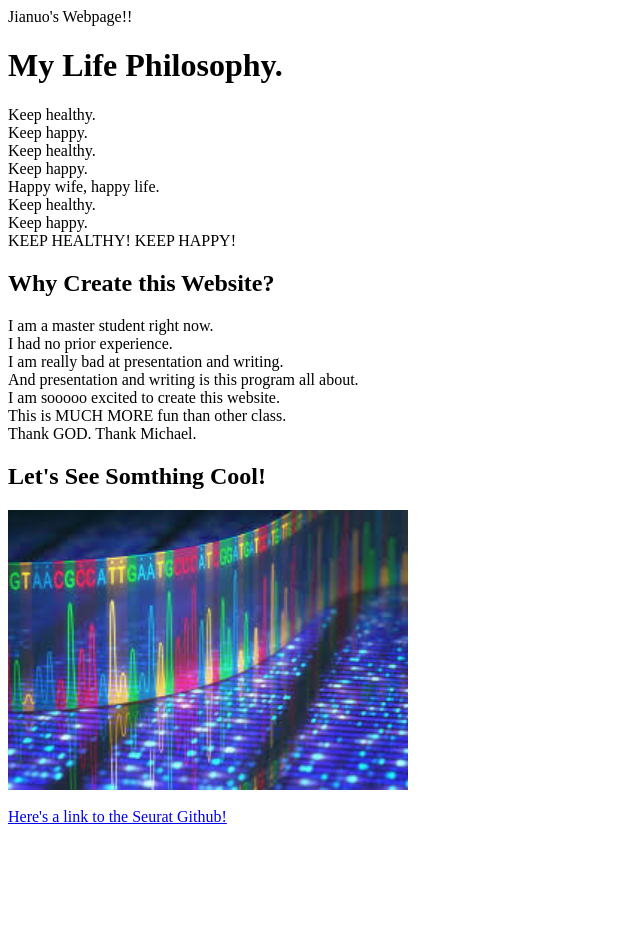
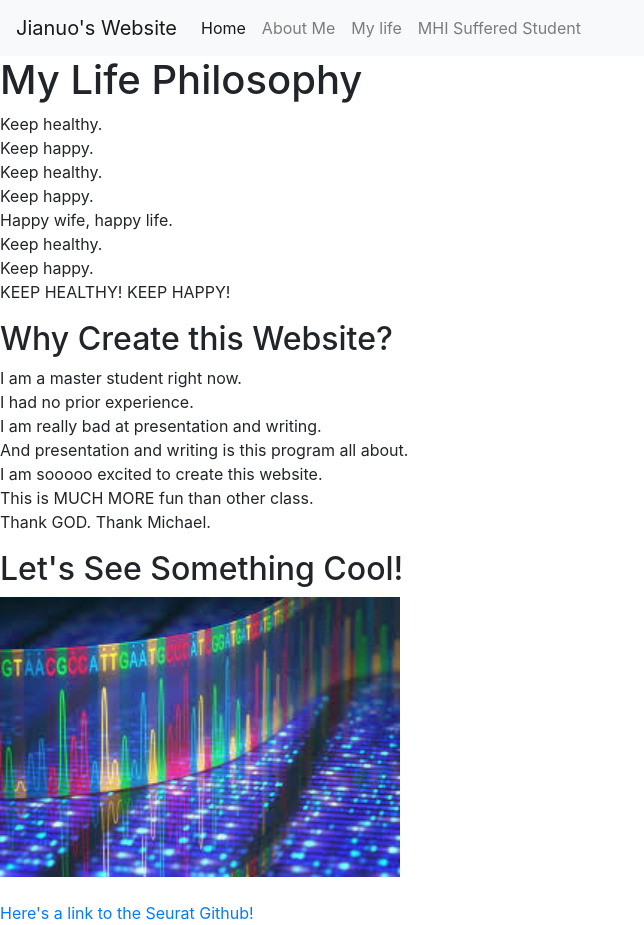
Before and after one commit to L-wang17/MHI_1001_my_website, a plain HTML site: page index.html in a window 1280 px wide. Shown: the whole page, without its empty margins (0-644 px from the left). Before the commit the page ends 834 px from the top, so only its background shows below. Drawn offline with nearby package versions, Linux system fonts and the light colour scheme.

Commit message:
Add files via upload

```diff
--- a/index.html
+++ b/index.html
@@ -1,13 +1,37 @@
 <html>
-</html>
-    </head>
+    <head>
+        <title>
+          Jianuo's Webpage! - Home
         </title>
-          Jianuo's Webpage!!
-        </title>
+        <link rel="stylesheet" href="https://cdn.jsdelivr.net/npm/bootstrap@4.0.0/dist/css/bootstrap.min.css"
+        integrity="sha384-Gn5384xqQ1aoWXA+058RXPxPg6fy4IWvTNh0E263XmFcJlSAwiGgFAW/dAiS6JXm" crossorigin="anonymous">
     <head>
     <body>
+        <nav class="navbar navbar-expand-lg navbar-light bg-light">
+            <a class="navbar-brand" href="#">Jianuo's Website</a>
+            <button class="navbar-toggler" type="button" data-toggle="collapse" data-target="#navbarSupportedContent" aria-controls="navbarSupportedContent" aria-expanded="false" aria-label="Toggle navigation">
+              <span class="navbar-toggler-icon"></span>
+            </button>
+            <div class="collapse navbar-collapse" id="navbarSupportedContent">
+                <ul class="navbar-nav mr-auto">
+                    <li class="nav-item active">
+                        <a class="nav-link" href="index.html">Home</a>
+                    </li>
+                    <li class="nav-item">
+                        <a class="nav-link" href="about.html">About Me</a>
+                    </li>
+                    <li class="nav-item">
+                        <a class="nav-link" href="life.html">My life</a>
+                    </li>
+                    <li class="nav-item">
+                        <a class="nav-link" href="student.html">MHI Suffered Student</a>
+                    </li>
+                </ul>
+            </div>
+        </nav>
+
         <h1>
-            My Life Philosophy.
+            My Life Philosophy
         </h1>
         <p>
             Keep healthy. <br/>
@@ -32,7 +56,7 @@
             Thank GOD. Thank Michael. <br/>
         </p>
         <h2>
-            Let's See Somthing Cool! <br/>
+            Let's See Something Cool! <br/>
         </h2>
         <img src="seq_pic.jpeg" width="400px"/> <br/>
         <br/>
```
